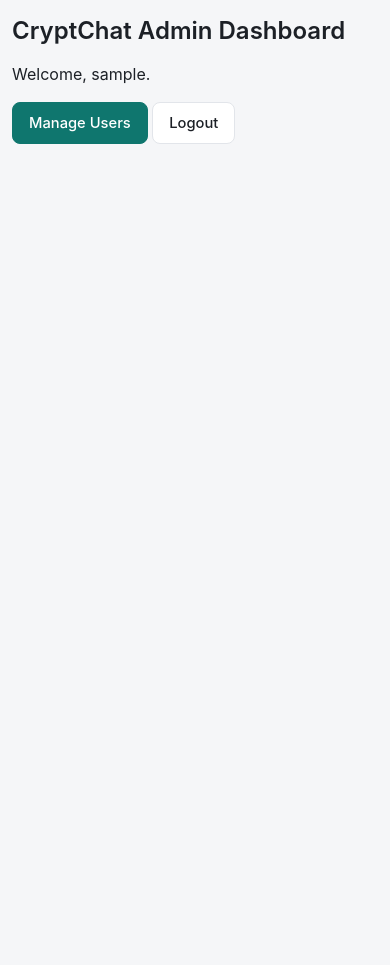
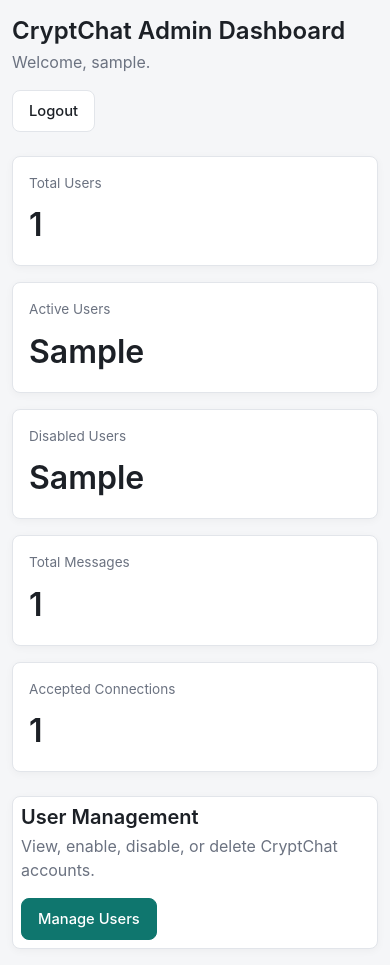
Before and after one commit to kuduyash99/CryptChat, a Flask app: template templates/admin/dashboard.html in a window 390 px wide. Before the commit the page ends 144 px from the top, so only its background shows below. Run offline with Flask 3, Linux system fonts and the light colour scheme; the visitor is signed in with stand-in values (Sample User, id 1); the template is opened without the code that fills it: most values are stand-ins (such as "Sample title", 1, 10 or a date in 2020); parts of the project's set-up code (start-up, migrations or seed data) failed here and were passed over.

Commit message:
Add admin dashboard statistics

```diff
--- a/static/css/style.css
+++ b/static/css/style.css
@@ -444,3 +444,90 @@ input:focus, textarea:focus {
         padding: 10px;
     }
 }
+
+/* ---------- Admin Dashboard ---------- */
+
+.admin-stats {
+    display: grid;
+    grid-template-columns: repeat(5, 1fr);
+    gap: var(--space-4);
+    margin-bottom: var(--space-5);
+}
+
+.stat-card {
+    background: var(--surface);
+    border: 1px solid var(--border);
+    border-radius: var(--radius);
+    padding: var(--space-4);
+    box-shadow: 0 2px 8px rgba(0, 0, 0, 0.04);
+}
+
+.stat-label {
+    color: var(--text-muted);
+    font-size: 0.85rem;
+    margin-bottom: var(--space-2);
+}
+
+.stat-value {
+    font-size: 2rem;
+    font-weight: 600;
+    color: var(--text);
+}
+
+.dashboard-actions {
+    display: flex;
+    align-items: center;
+    justify-content: space-between;
+    gap: var(--space-4);
+}
+
+.dashboard-actions h2 {
+    margin-bottom: var(--space-1);
+}
+
+.dashboard-actions p {
+    margin: 0;
+    color: var(--text-muted);
+}
+
+@media (max-width: 700px) {
+
+    .admin-stats {
+        grid-template-columns: 1fr;
+    }
+
+    .dashboard-actions {
+        align-items: flex-start;
+        flex-direction: column;
+    }
+}
+@media (max-width: 700px) {
+
+    .admin-container {
+        padding-left: var(--space-3);
+        padding-right: var(--space-3);
+    }
+
+    .admin-header {
+        align-items: flex-start;
+        flex-direction: column;
+    }
+
+    .admin-card {
+        padding: var(--space-2);
+    }
+
+    .admin-table th,
+    .admin-table td {
+        padding: 10px;
+    }
+
+    .admin-stats {
+        grid-template-columns: 1fr;
+    }
+
+    .dashboard-actions {
+        align-items: flex-start;
+        flex-direction: column;
+    }
+}
--- a/templates/admin/dashboard.html
+++ b/templates/admin/dashboard.html
@@ -6,20 +6,66 @@
 </head>
 <body>
 
-<div class="container">
-    <div class="auth-card">
-        <h1>CryptChat Admin Dashboard</h1>
+<div class="container admin-container">
 
-        <p>Welcome, {{ session["admin_username"] }}.</p>
+    <!-- Dashboard Header -->
+    <div class="admin-header">
+        <div>
+            <h1>CryptChat Admin Dashboard</h1>
+            <p>Welcome, {{ session["admin_username"] }}.</p>
+        </div>
+
+        <a href="{{ url_for('admin.admin_logout') }}" class="btn">
+            Logout
+        </a>
+    </div>
+
+
+    <!-- Statistics -->
+    <div class="admin-stats">
+
+        <div class="stat-card">
+            <div class="stat-label">Total Users</div>
+            <div class="stat-value">{{ stats.total_users }}</div>
+        </div>
+
+        <div class="stat-card">
+            <div class="stat-label">Active Users</div>
+            <div class="stat-value">{{ stats.active_users }}</div>
+        </div>
+
+        <div class="stat-card">
+            <div class="stat-label">Disabled Users</div>
+            <div class="stat-value">{{ stats.disabled_users }}</div>
+        </div>
+
+        <div class="stat-card">
+            <div class="stat-label">Total Messages</div>
+            <div class="stat-value">{{ stats.total_messages }}</div>
+        </div>
+
+        <div class="stat-card">
+            <div class="stat-label">Accepted Connections</div>
+            <div class="stat-value">{{ stats.total_connections }}</div>
+        </div>
+
+    </div>
+
+
+    <!-- User Management -->
+    <div class="admin-card dashboard-actions">
+
+        <div>
+            <h2>User Management</h2>
+            <p>View, enable, disable, or delete CryptChat accounts.</p>
+        </div>
 
         <a href="{{ url_for('admin.users') }}" class="btn btn-primary">
             Manage Users
         </a>
 
-        <a href="{{ url_for('admin.admin_logout') }}" class="btn">
-            Logout
-        </a>
     </div>
+
 </div>
 
 </body>
--- a/templates/index.html
+++ b/templates/index.html
@@ -220,6 +220,12 @@
             </div>
         </div>
 
+                <!-- Admin Access -->
+        <div style="text-align: center; margin-bottom: 30px;">
+            <a href="{{ url_for('admin.admin_login') }}" class="muted">
+                Admin Login
+            </a>
+        </div>
     </div>
 
     <script src="{{ url_for('static', filename='js/script.js') }}"></script>
```
Also changed, not shown: app/admin.py (+27 -8 lines).
